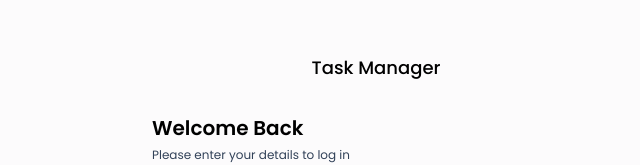
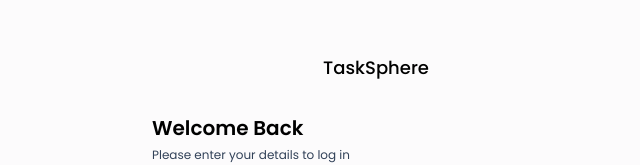
Before and after one commit to Prasad-7222/Tasks_Manager, a React (Vite) app in the folder frontend/task-manager/: page /login in a window 1280 px wide. Shown: the part 141-306 px from the top of the page, without its empty margins (0-640 px from the left). Built offline with nearby package versions, Linux system fonts and the light colour scheme.

Commit message:
helloo commit

```diff
--- a/frontend/task-manager/index.html
+++ b/frontend/task-manager/index.html
@@ -1,13 +1,16 @@
 <!doctype html>
 <html lang="en">
+
 <head>
   <meta charset="UTF-8" />
   <link rel="icon" type="image/svg+xml" href="/vite.svg" />
   <meta name="viewport" content="width=device-width, initial-scale=1.0" />
-    <title>Task Manager</title>
+  <title>TaskSphere</title>
 </head>
+
 <body>
   <div id="root"></div>
   <script type="module" src="/src/main.jsx"></script>
 </body>
+
 </html>
--- a/frontend/task-manager/src/components/layouts/AuthLayout.jsx
+++ b/frontend/task-manager/src/components/layouts/AuthLayout.jsx
@@ -6,7 +6,7 @@ const AuthLayout = ({ children }) => {
       <div className="w-full md:w-[60vw] flex items-center justify-center px-8">
         <div className="w-full max-w-md mx-auto transform -translate-x-2">
           <h2 className="text-lg font-medium text-black text-center mb-8">
-            Task Manager
+            TaskSphere
           </h2>
           {children}
         </div>
--- a/frontend/task-manager/src/pages/LandingPage.jsx
+++ b/frontend/task-manager/src/pages/LandingPage.jsx
@@ -44,7 +44,7 @@ const LandingPage = () => {
           <div className="flex justify-between h-16 items-center">
             <div className="flex items-center space-x-8">
               <h1 className="text-2xl font-bold bg-gradient-to-r from-blue-600 to-purple-600 bg-clip-text text-transparent">
-                TaskManager
+                TaskSphere
               </h1>
               <div className="hidden md:flex space-x-6">
                 <Link
```
Lines whose indentation alone changed are shown as unchanged.
